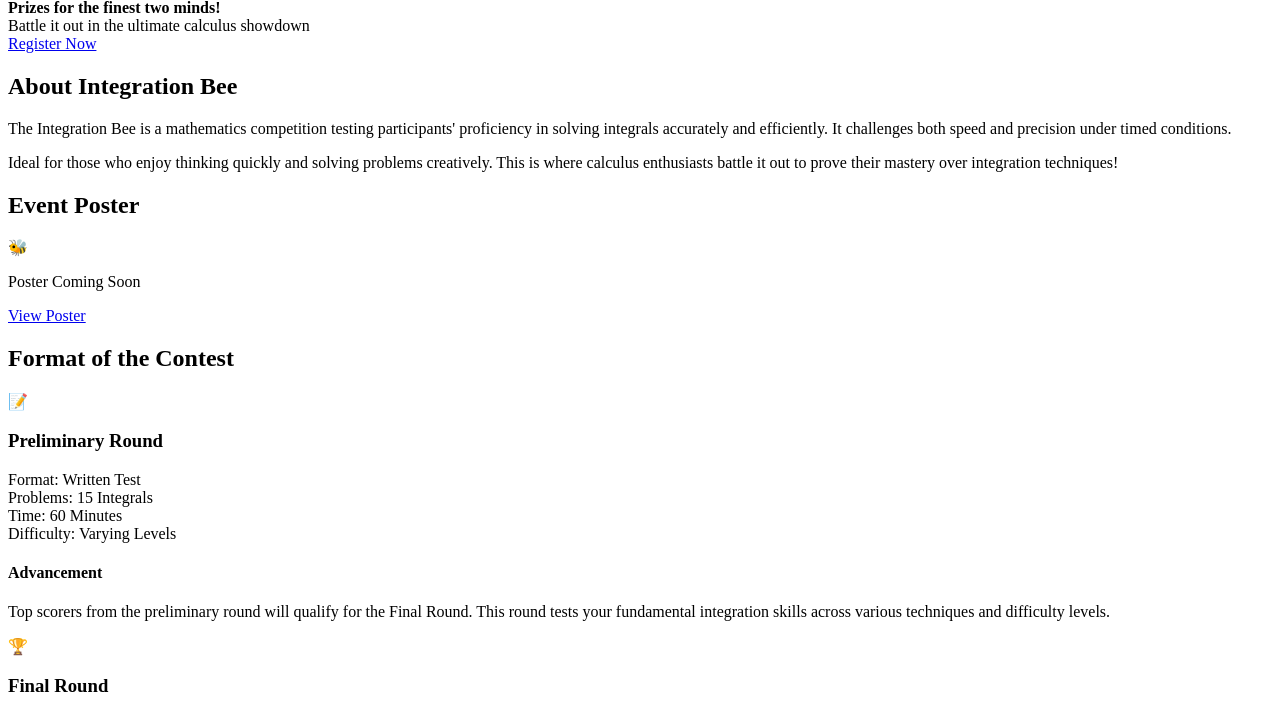
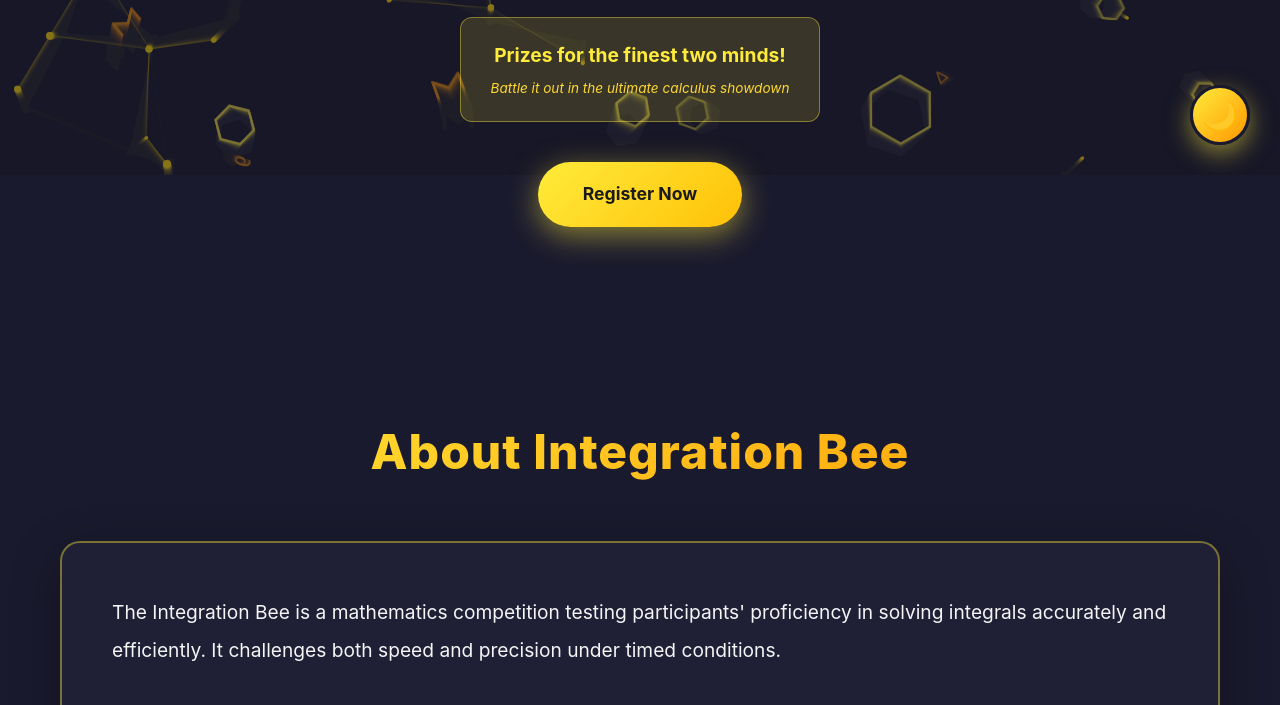
Before and after one commit to anantraj07/integ-bee_integration, a plain HTML site: page index.html in a window 1280 px wide. Shown: the part 625-1330 px from the top of the page. Drawn offline with Linux system fonts and the light colour scheme; animation ran at ten frames a second.

Commit message:
Update index.html

```diff
--- a/index.html
+++ b/index.html
@@ -4,7 +4,7 @@
     <meta charset="UTF-8">
     <meta name="viewport" content="width=device-width, initial-scale=1.0">
     <title>Integration Bee 2026 - Integration Fest</title>
-    <link rel="stylesheet" href="intbee-styles.css">
+    <link rel="stylesheet" href="style.css" />
 </head>
 <body>
     <canvas id="canvas3d"></canvas>
@@ -300,6 +300,6 @@
         </div>
     </footer>
 
-    <script src="intbee-script.js"></script>
+    <script src="script.js"></script>
 </body>
 </html>
```
